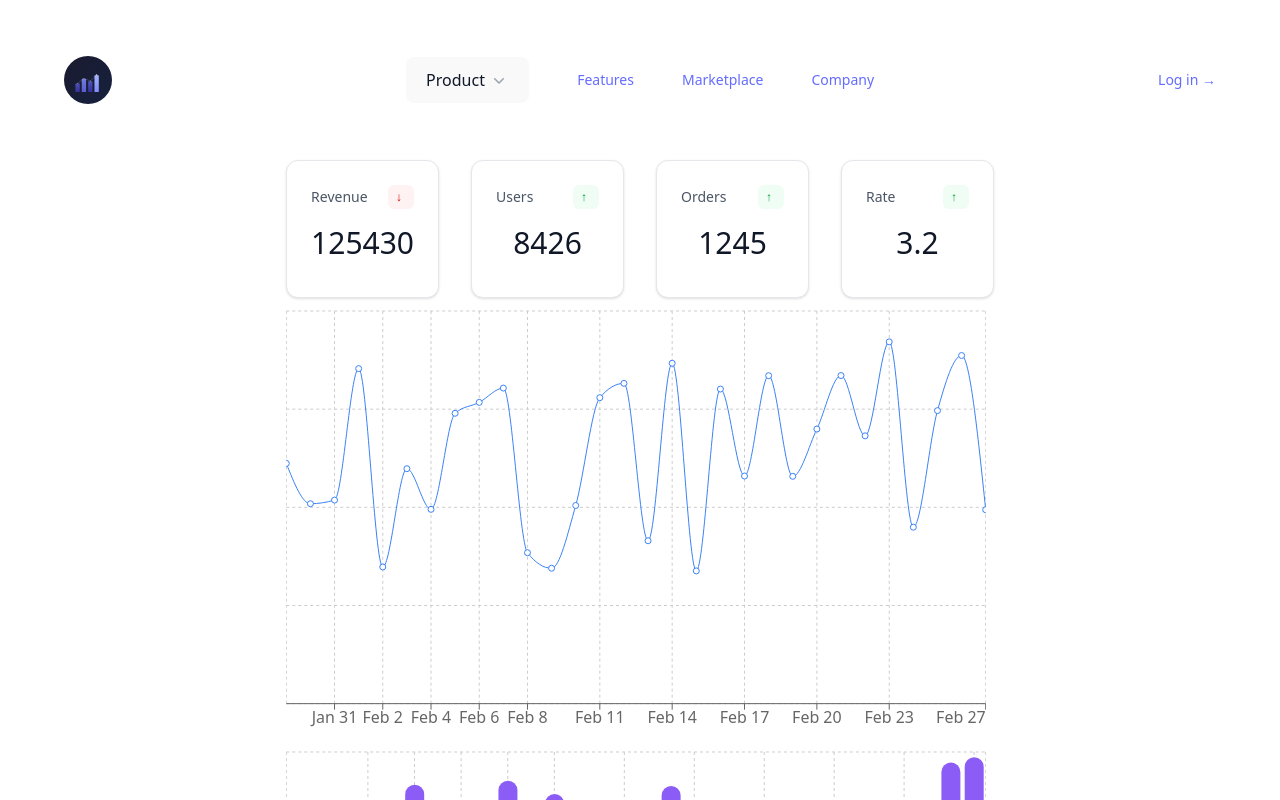
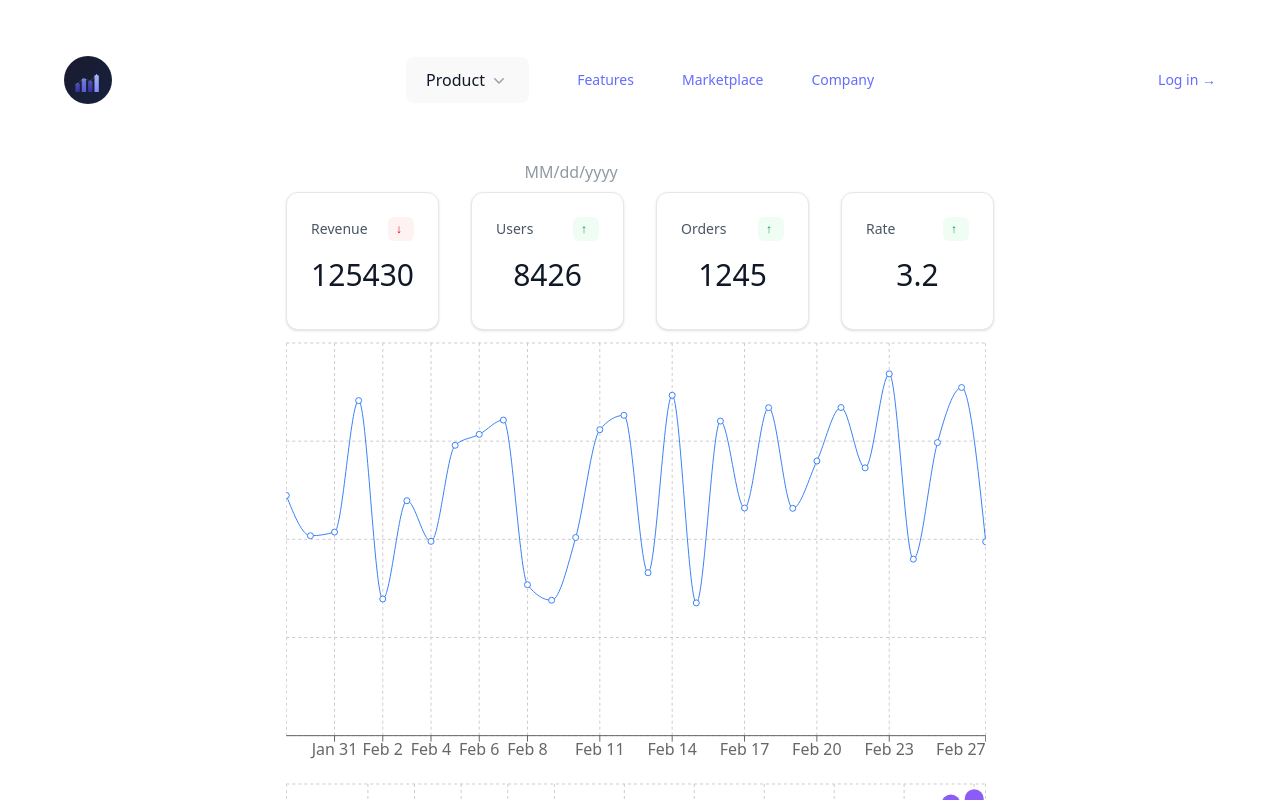
Before and after one commit to egor-kharlamov/analytics-dashboard, a React (Vite) app: page / in a window 1280 px wide. Shown: the top 800 px of the page. Built offline with nearby package versions, Linux system fonts and the light colour scheme.

Commit message:
feat: add Datepicker component

```diff
--- a/package.json
+++ b/package.json
@@ -16,6 +16,7 @@
     "@tailwindplus/elements": "^1.0.22",
     "@tanstack/react-query": "^5.90.21",
     "react": "^19.2.0",
+    "react-day-picker": "^9.14.0",
     "react-dom": "^19.2.0",
     "recharts": "^3.7.0",
     "tailwindcss": "^4.2.1"
--- a/src/App.tsx
+++ b/src/App.tsx
@@ -5,6 +5,8 @@ import {useSalesData, useStats, useTransactions, useUsersData} from "./api/queri
 import {SalesChart} from "./components/charts/SalesChart.tsx";
 import {UserChart} from "./components/charts/UserChart.tsx";
 import {Transactions} from "./components/dashboard/Transactions.tsx";
+import "react-day-picker/style.css";
+import {Datepicker} from "./components/ui/Datepicker.tsx";
 
 function App() {
     //TODO: add icons to cards
@@ -14,8 +16,12 @@ function App() {
     const { data: user } = useUsersData(30);
     const { data: transactions } = useTransactions(10)
 
+
     return (
       <Layout>
+          <div className="mb-2">
+            <Datepicker />
+          </div>
           <div className="grid grid-cols-4 gap-8 md:grid-cols-2 lg:grid-cols-4">
               <StatsCard
                   title="Revenue"
--- /dev/null
+++ b/src/components/ui/Datepicker.tsx
@@ -0,0 +1,78 @@
+import { useState, useRef, useEffect } from "react";
+import {DayPicker, type DateRange, getDefaultClassNames} from "react-day-picker";
+import { parse, isValid } from "date-fns";
+
+export const Datepicker = () => {
+    const [selectedRange, setSelectedRange] = useState<DateRange>();
+    const [inputValue, setInputValue] = useState("");
+    const [isOpen, setIsOpen] = useState(false);
+    const popoverRef = useRef<HTMLDivElement>(null);
+    const inputRef = useRef<HTMLInputElement>(null);
+
+    useEffect(() => {
+        const handleClickOutside = (event: MouseEvent) => {
+            if (
+                popoverRef.current &&
+                !popoverRef.current.contains(event.target as Node) &&
+                inputRef.current &&
+                !inputRef.current.contains(event.target as Node)
+            ) {
+                setIsOpen(false);
+            }
+        };
+        document.addEventListener("mousedown", handleClickOutside);
+        return () => document.removeEventListener("mousedown", handleClickOutside);
+    }, []);
+
+    const handleInputChange = (e: React.ChangeEvent<HTMLInputElement>) => {
+        setInputValue(e.target.value);
+        const parsed = parse(e.target.value, "MM/dd/yyyy", new Date());
+        if (isValid(parsed)) {
+            setSelectedRange({ from: parsed, to: parsed }); // для range
+        } else {
+            setSelectedRange(undefined);
+        }
+    };
+
+    // const handleSelect = (range: DateRange | undefined) => {
+    //     setSelectedRange(range);
+    //     if (range?.from) {
+    //         setInputValue(format(range.from, "MM/dd/yyyy"));
+    //     }
+    //     setIsOpen(false);
+    // };
+
+    const defaultClassNames = getDefaultClassNames();
+
+
+    return (
+        <div className="relative">
+            <input
+                ref={inputRef}
+                type="text"
+                value={inputValue}
+                onChange={handleInputChange}
+                onClick={() => setIsOpen(true)}
+                placeholder="MM/dd/yyyy"
+            />
+            {isOpen && (
+                <div
+                    ref={popoverRef}
+                    className="absolute top-full left-0 mt-1 z-10 bg-white shadow-lg rounded"
+                >
+                    <DayPicker
+                        mode="range"
+                        selected={selectedRange}
+                        onSelect={setSelectedRange}
+                        classNames={{
+                            today: `border-amber-500`,
+                            selected: `bg-amber-500 border-amber-500`,
+                            root: `${defaultClassNames.root} p-5 w-auto`,
+                            chevron: `${defaultClassNames.chevron} fill-amber-500`,
+                        }}
+                    />
+                </div>
+            )}
+        </div>
+    );
+};
```
Also changed, not shown: 1 other file (tests, documents, lock files or other folders).
